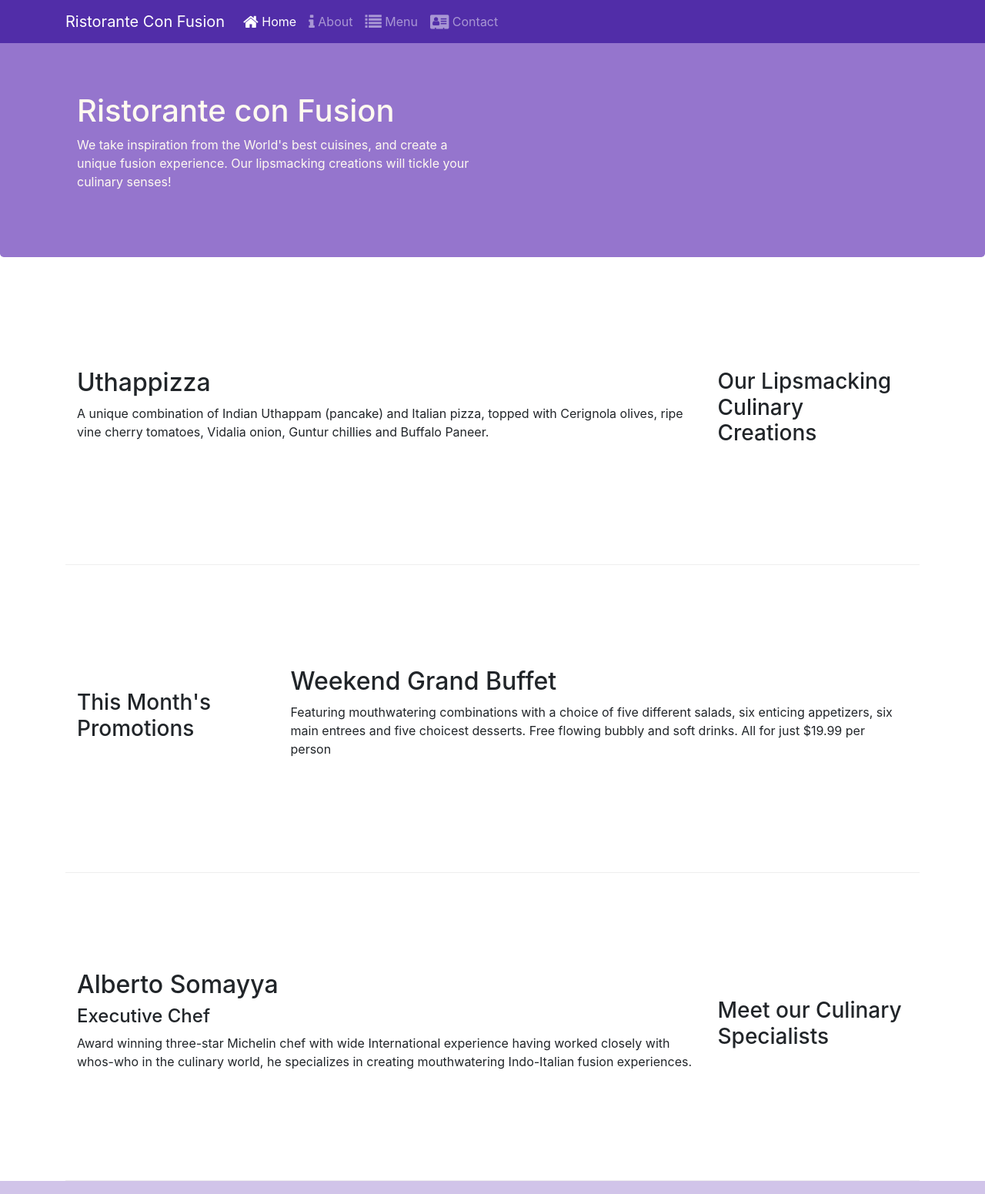
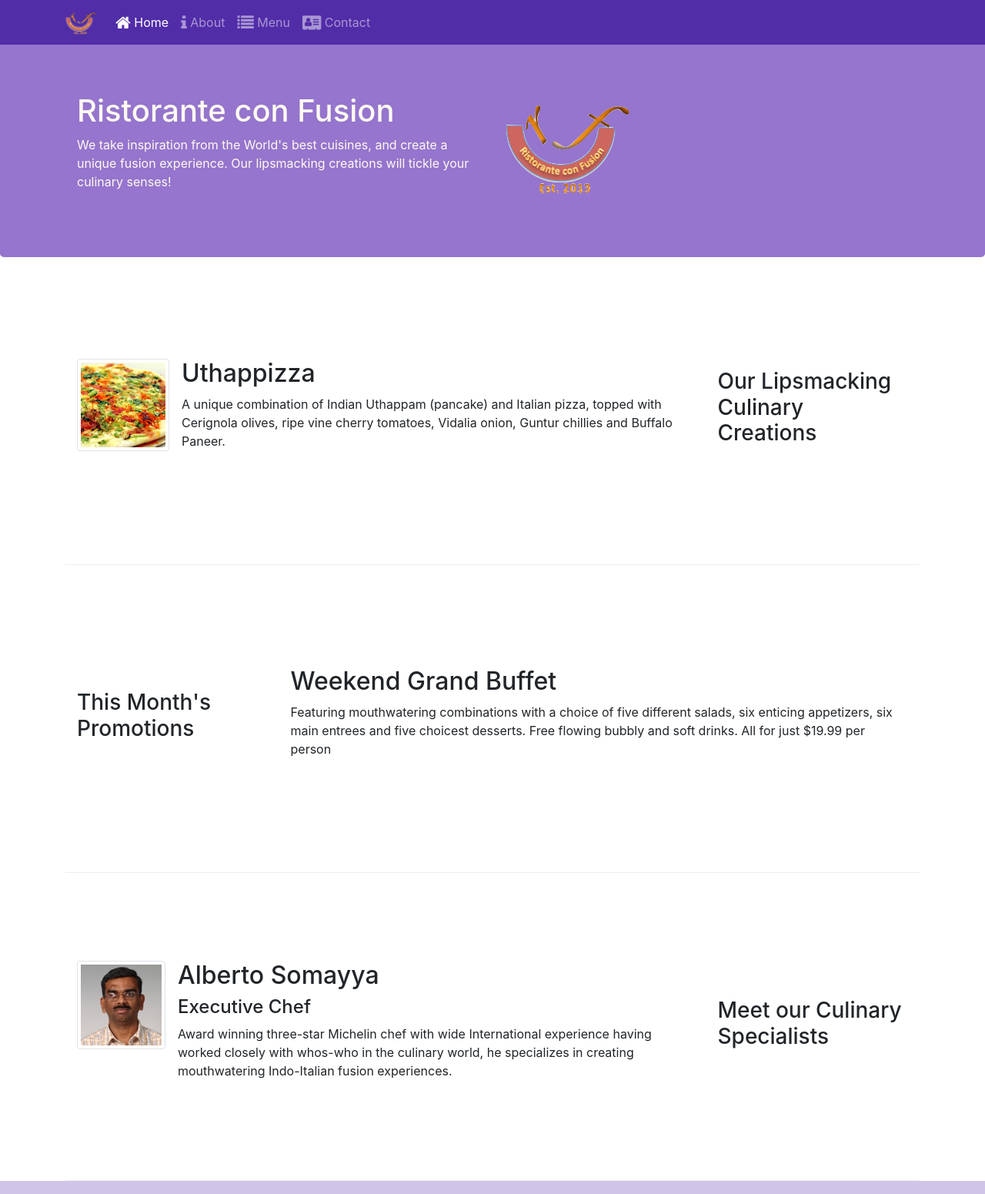
Before and after one commit to CZAMBARE/React_Coursera_Project, a website: page index.html in a window 1280 px wide. Shown: the top 1551 px of the page at 77% size. Drawn offline with nearby package versions, Linux system fonts and the light colour scheme.

Commit message:
Adding Images and media in project

```diff
--- a/index.html
+++ b/index.html
@@ -21,7 +21,7 @@
             <button class="navbar-toggler" type="button" data-toggle="collapse" data-target="#Navbar">
                 <span class="navbar-toggler-icon"></span>
             </button>
-            <a class="navbar-brand" href="#">Ristorante Con Fusion</a>
+            <a class="navbar-brand" href="#"><img src="img/logo.png" height="30" width="41"></a>
             <div class="collapse navbar-collapse" id="Navbar">
                 <ul class="navbar-nav mr-auto">
                         <li class="nav-item active"><a class="nav-link" href="#"><span class="fa fa-home fa-lg"></span> Home</a></li>
@@ -39,8 +39,9 @@
                 <div class="col-12 col-sm-6">
                     <h1>Ristorante con Fusion</h1>
                     <p>We take inspiration from the World's best cuisines, and create a unique fusion experience. Our lipsmacking creations will tickle your culinary senses!</p>
-                </div class="col-12 col-sm">
-                <div>
+                </div>
+                <div class="col-12 col-sm-6 align-self-center">
+                    <img src="img/logo.png" class="img-fluid">
                 </div>
             </div>
         </div>
@@ -52,8 +53,15 @@
                 <h3>Our Lipsmacking Culinary Creations</h3>
             </div>
             <div class="col col-sm col-md order-sm-first">
-                <h2>Uthappizza</h2>
-                <p>A unique combination of Indian Uthappam (pancake) and Italian pizza, topped with Cerignola olives, ripe vine cherry tomatoes, Vidalia onion, Guntur chillies and Buffalo Paneer.</p>
+                <div class="media">
+                    <img class="d-flex mr-3 img-thumbnail align-items-center"
+                         src="img/uthappizza.png" alt="Uthappizza">
+                <div class="media-body">
+                    <h2 class="mt-0">Uthappizza</h2>
+                    <p>A unique combination of Indian Uthappam (pancake) and Italian pizza, topped with Cerignola olives, ripe vine cherry tomatoes, Vidalia onion, Guntur chillies and Buffalo Paneer.</p>
+                </div>
+                </div>
+
             </div>
         </div>
 
@@ -73,9 +81,16 @@
                 <h3>Meet our Culinary Specialists</h3>
             </div>
             <div class="col col-sm col-md order-sm-first">
-                <h2>Alberto Somayya</h2>
-                <h4>Executive Chef</h4>
-                <p>Award winning three-star Michelin chef with wide International experience having worked closely with whos-who in the culinary world, he specializes in creating mouthwatering Indo-Italian fusion experiences. </p>
+                <div class="media">
+                    <img class="d-flex mr-3 align-seld-center img-thumbnail"
+                       src="img/alberto.png" alt="alberto">
+                    <div class="media-body">
+                        <h2 class="mt-0">Alberto Somayya</h2>
+                        <h4>Executive Chef</h4>
+                        <p>Award winning three-star Michelin chef with wide International experience having worked closely with whos-who in the culinary world, he specializes in creating mouthwatering Indo-Italian fusion experiences. </p>
+                    </div>
+                </div>
+
             </div>
         </div>
     </div>
```
Also changed, not shown: aboutus.html (+3 -2 lines), contactus.html (+3 -2 lines), img/alberto.png (added), img/buffet.png (added), img/logo.png (added), img/uthappizza.png (added), 1 other file.
